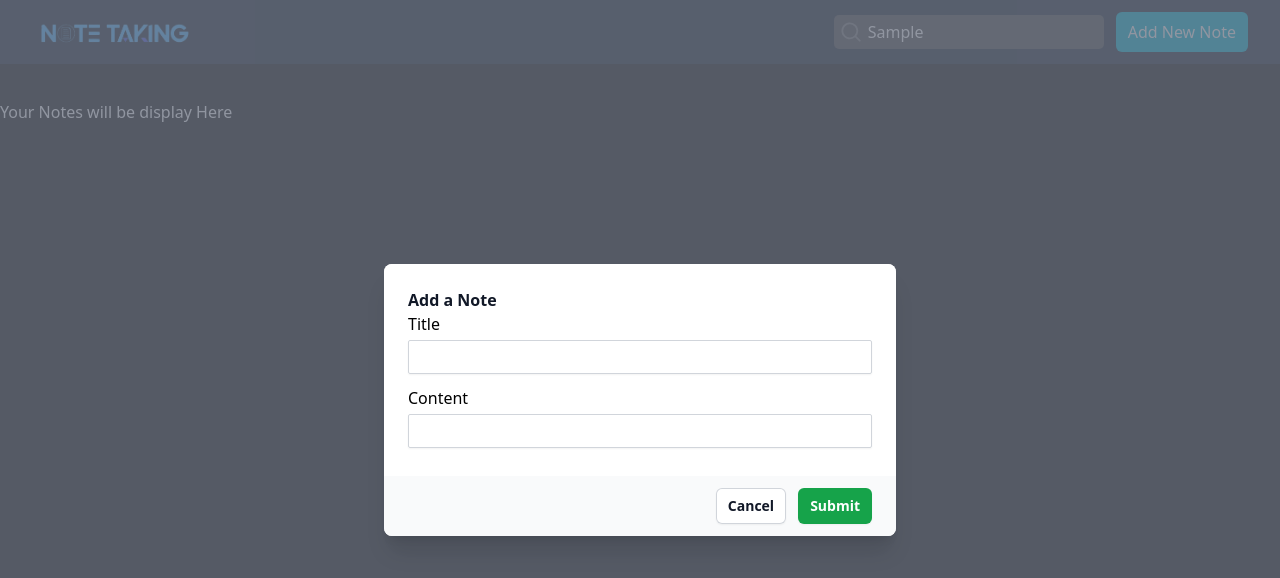
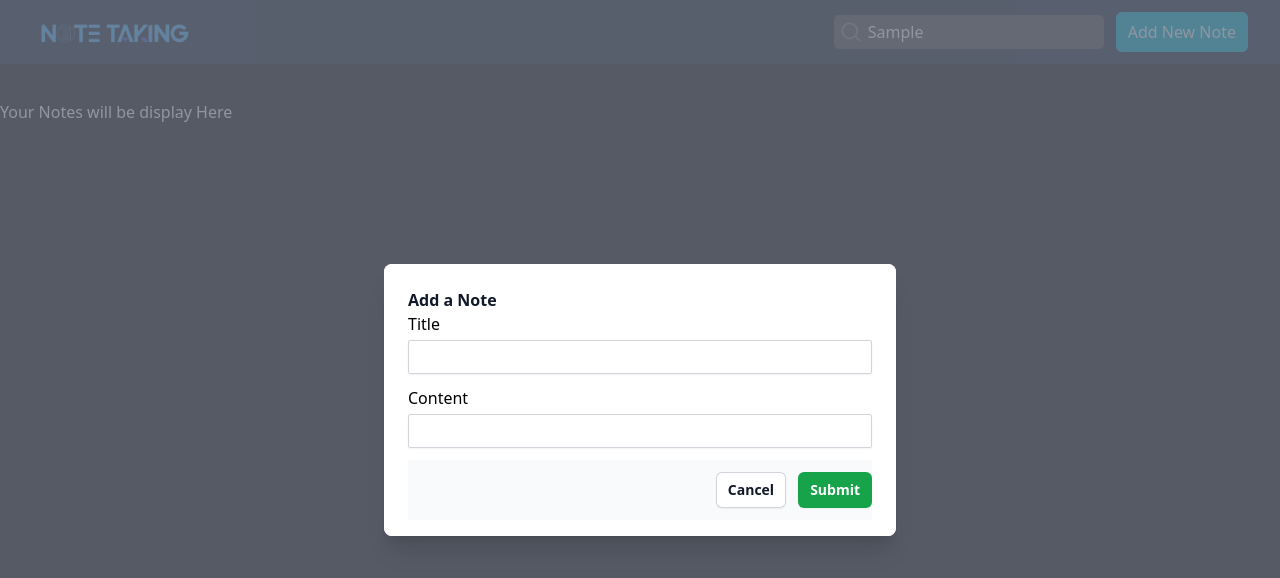
Before and after one commit to Shikha115/Note-Taking-Website, a React (Vite) app in the folder frontend/: page / in a window 1280 px wide. Both pictures are taken after typing "Sample" into the empty fields and a click on the button "Add New Note". Shown: the top 578 px of the page. Built offline with nearby package versions, Linux system fonts and the light colour scheme.

Commit message:
change in cardmodal

```diff
--- a/frontend/src/components/NoteCards/CardModal.jsx
+++ b/frontend/src/components/NoteCards/CardModal.jsx
@@ -61,11 +61,7 @@ function CardModal({ operationModal, setOperationModal, operation }) {
                         onChange={(e) => setData({ content: e.target.value })}
                       />
                     </div>
-                  </form>
-                </div>
-              </div>
-            </div>
-            <div className="bg-gray-50 px-4 py-3 sm:flex sm:flex-row-reverse sm:px-6">
+                    <div className="bg-gray-50 py-3 sm:flex sm:flex-row-reverse">
                       <button
                         type="button"
                         onClick={() => {
@@ -85,6 +81,10 @@ function CardModal({ operationModal, setOperationModal, operation }) {
                         Cancel
                       </button>
                     </div>
+                  </form>
+                </div>
+              </div>
+            </div>
           </DialogPanel>
         </div>
       </div>
```
Lines whose indentation alone changed are shown as unchanged.
